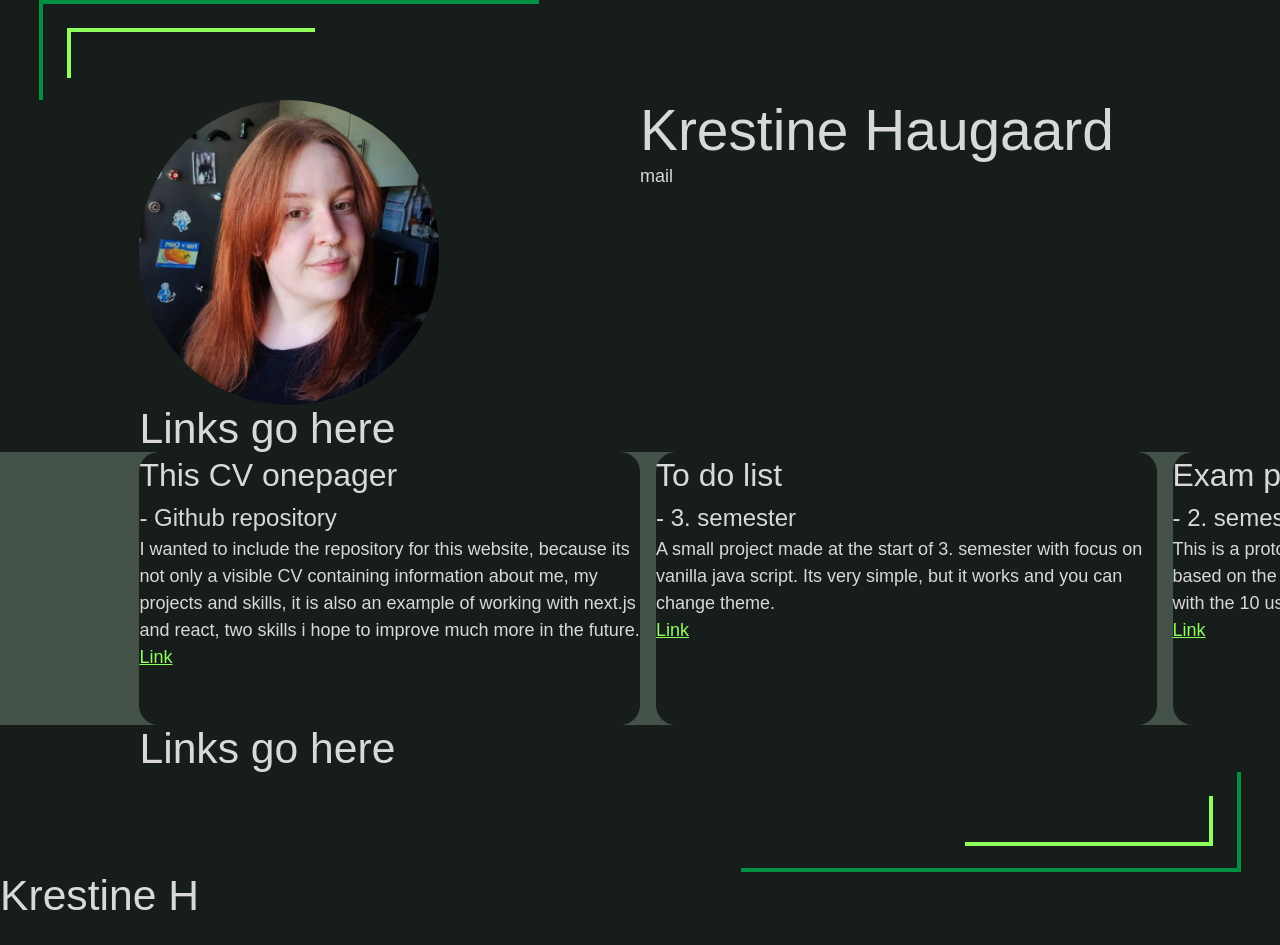
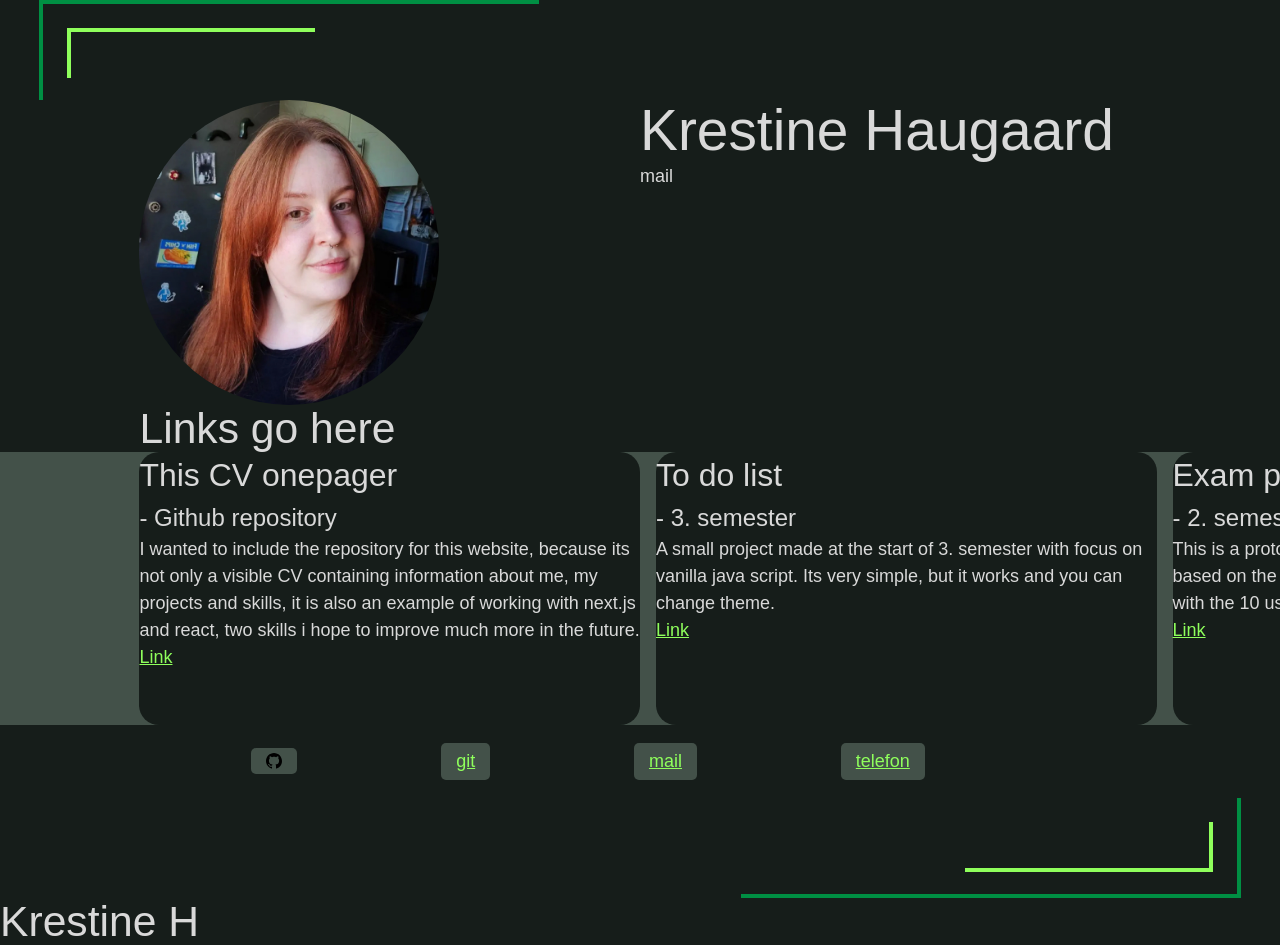
Before and after one commit to krestineHaugaard/cv_onepage, a Next.js app: page / in a window 1280 px wide. Before the commit the page ends 919 px from the top, so only its background shows below. Built offline with nearby package versions, Linux system fonts and the light colour scheme.

Commit message:
small update

```diff
--- a/src/components/ImportantLinks.jsx
+++ b/src/components/ImportantLinks.jsx
@@ -1,5 +1,35 @@
 import styles from "../styles/ImportantLinks.module.css";
+import Image from "next/image";
 
 export default function ImportantLinks() {
-  return <h2>Links go here</h2>;
+  return (
+    <ul className={styles.layout}>
+      <li className={styles.link}>
+        <a
+          href="https://www.linkedin.com/in/krestine-haugaard-a80447264/"
+          target="_blank"
+        >
+          <Image
+            className={styles.icon}
+            src="/svgs/github.svg"
+            alt="Github icon"
+            width={917}
+            height={1056}
+          />
+        </a>
+      </li>
+      <li className={styles.link}>
+        <a href="https://github.com/krestineHaugaard" target="_blank">
+          git
+        </a>
+      </li>
+      <li className={styles.link}>
+        <a href="mailto:krestinehaugaard@gmail.com">mail</a>
+      </li>
+      <li className={styles.link}>
+        <a href="tel:+45.30.25.09.85">telefon</a>
+      </li>
+      <li></li>
+    </ul>
+  );
 }
--- a/src/styles/ImportantLinks.module.css
+++ b/src/styles/ImportantLinks.module.css
@@ -0,0 +1,20 @@
+.layout {
+  display: flex;
+  justify-content: space-around;
+  align-items: center;
+  list-style: none;
+}
+
+.link {
+  background-color: var(--section-bgcol-1);
+  border-radius: 5px;
+  padding: 5px 15px;
+}
+
+.icon {
+  color: var(--decoration-col-2);
+
+  &:hover {
+    color: var(--decoration-col-1);
+  }
+}
```
Also changed, not shown: public/svgs/github.svg (added), public/svgs/readme.md (added).
